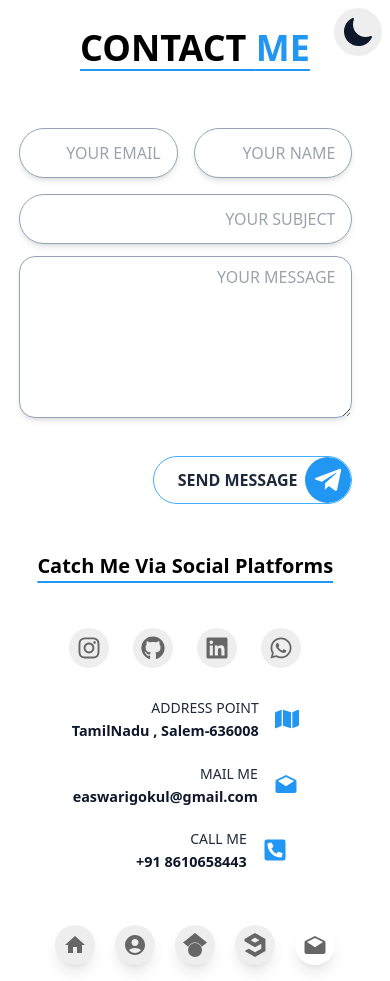
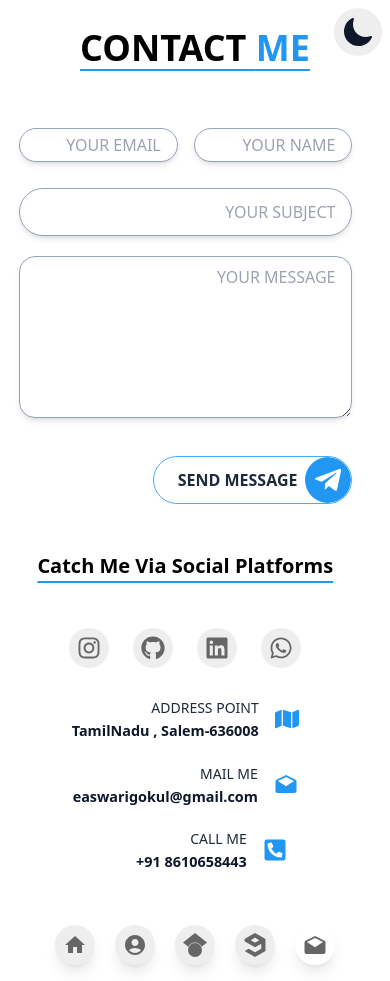
Before and after one commit to VeeraGokulRaj/Portfolio, a React (Create React App) app: page /Portfolio/contact in a window 390 px wide. Built offline with nearby package versions, Linux system fonts and the light colour scheme.

Commit message:
Contact-responce

```diff
--- a/src/component/Contact.js
+++ b/src/component/Contact.js
@@ -40,38 +40,38 @@ function Contact() {
         >
           <form id="contactForm" ref={form} onSubmit={sendEmail}>
             <div className="mb-6">
-              <div className="mx-0 mb-1 sm:mb-6 flex gap-4">
-                <div className="mb-1 w-full ">
+              <div className="mx-0  sm:mb-6 flex gap-4">
+                <div className="w-full ">
                   <label htmlFor="email" className="pb-1 text-xs uppercase tracking-wide " />
                   <input
                     type="email"
                     id="email"
                     autoComplete="email"
                     placeholder="YOUR EMAIL"
-                    className="input-field border border-1 sm:border-2 dark:border-slate-300 border-slate-400 rounded-full mb-2 w-full text-right dark:bg-[#252525] py-3 pl-2 pr-4 shadow-md dark:text-gray-300 sm:mb-0 focus:outline-0 focus:border-separate"
+                    className="input-field border border-1 sm:border-2 dark:border-slate-300 border-slate-400 rounded-full w-full      h-[70%] md:h-full text-right dark:bg-[#252525] py-3 pl-2 pr-4 shadow-md dark:text-gray-300 sm:mb-0 focus:outline-0 focus:border-separate"
                     name="email"
                   />
                 </div>
-                <div className="mb-1 w-full">
+                <div className="w-full">
                   <label htmlFor="name" className="pb-1 text-xs uppercase tracking-wider" />
                   <input
                     type="text"
                     id="name"
                     autoComplete="given-name"
                     placeholder="YOUR NAME"
-                    className="input-field border border-1 sm:border-2 dark:border-slate-300 border-slate-400 rounded-full mb-2 w-full text-right dark:bg-[#252525] py-3 pl-2 pr-4 shadow-md dark:text-gray-300 sm:mb-0 focus:outline-0 focus:border-separate"
+                    className="input-field border border-1 sm:border-2 dark:border-slate-300 border-slate-400 rounded-full w-full h-[70%] md:h-full text-right dark:bg-[#252525] py-3 pl-2 pr-4 shadow-md dark:text-gray-300 sm:mb-0 focus:outline-0 focus:border-separate"
                     name="name"
                   />
                 </div>
               </div>
-              <div className="mb-1 sm:mb-6 ">
+              <div className="my-3 sm:my-10">
                 <label htmlFor="subject" className="pb-1 text-xs uppercase tracking-wider" />
                 <input
                   type="text"
                   id="subject"
                   autoComplete="given-subject"
                   placeholder="YOUR SUBJECT"
-                  className="input-field border border-1 sm:border-2 dark:border-slate-300 border-slate-400 rounded-full mb-2 w-full text-right dark:bg-[#252525] py-3 pl-2 pr-4 shadow-md dark:text-gray-300 sm:mb-0 focus:outline-0 focus:border-separate"
+                  className="input-field border border-1 sm:border-2 dark:border-slate-300 border-slate-400 rounded-full mb-2 w-full h-[70%] md:h-full text-right dark:bg-[#252525] py-3 pl-2 pr-4 shadow-md dark:text-gray-300 sm:mb-0 focus:outline-0 focus:border-separate"
                   name="subject"
                 />
               </div>
@@ -83,7 +83,7 @@ function Contact() {
                   cols="30"
                   rows="6"
                   placeholder="YOUR MESSAGE"
-                  className="input-field mb-2 w-full border border-1 sm:border-2 dark:border-slate-300 border-slate-400 rounded-2xl text-right dark:bg-[#252525] py-2 pl-2 pr-4 shadow-md dark:text-gray-300 sm:mb-0 focus:outline-0 focus:border-separate"
+                  className="input-field mb-2 w-full h-[70%] md:h-full border border-1 sm:border-2 dark:border-slate-300 border-slate-400 rounded-2xl text-right dark:bg-[#252525] py-2 pl-2 pr-4 shadow-md dark:text-gray-300 sm:mb-0 focus:outline-0 focus:border-separate"
                 />
               </div>
             </div>
```
